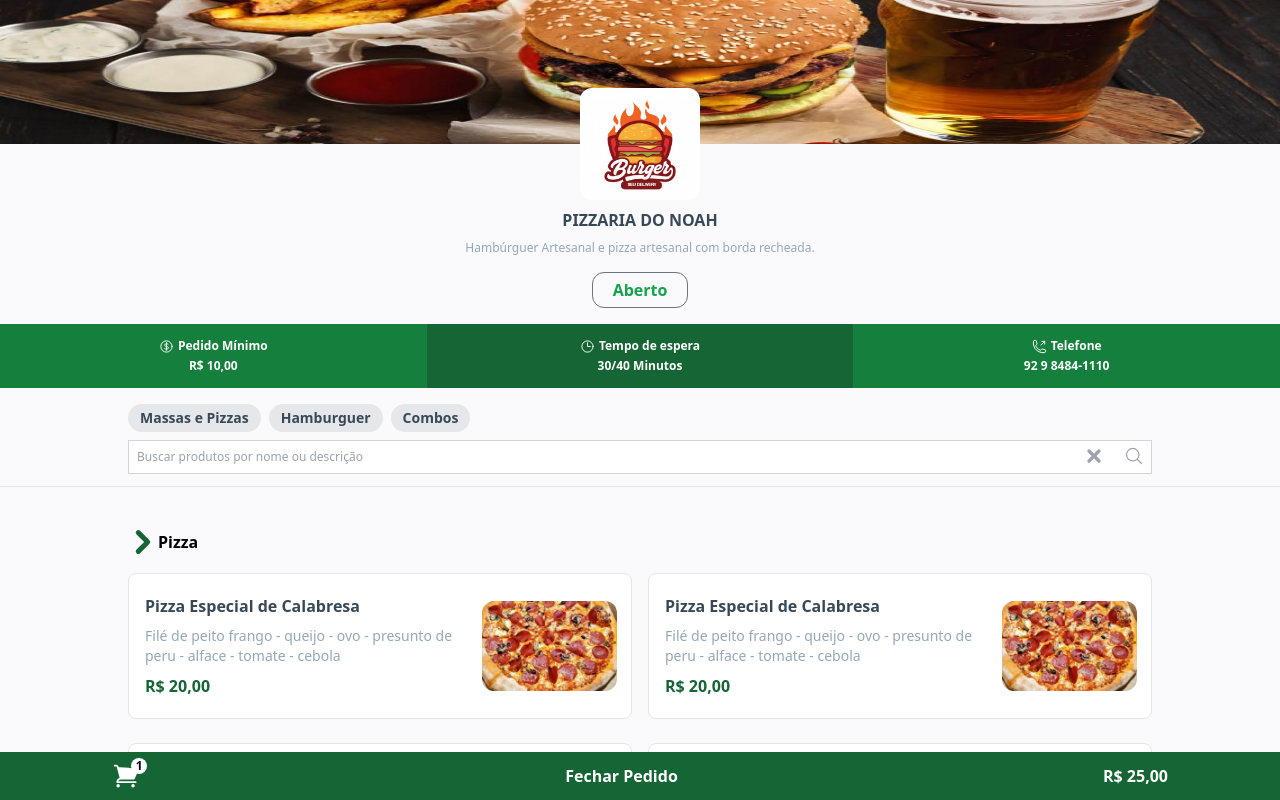
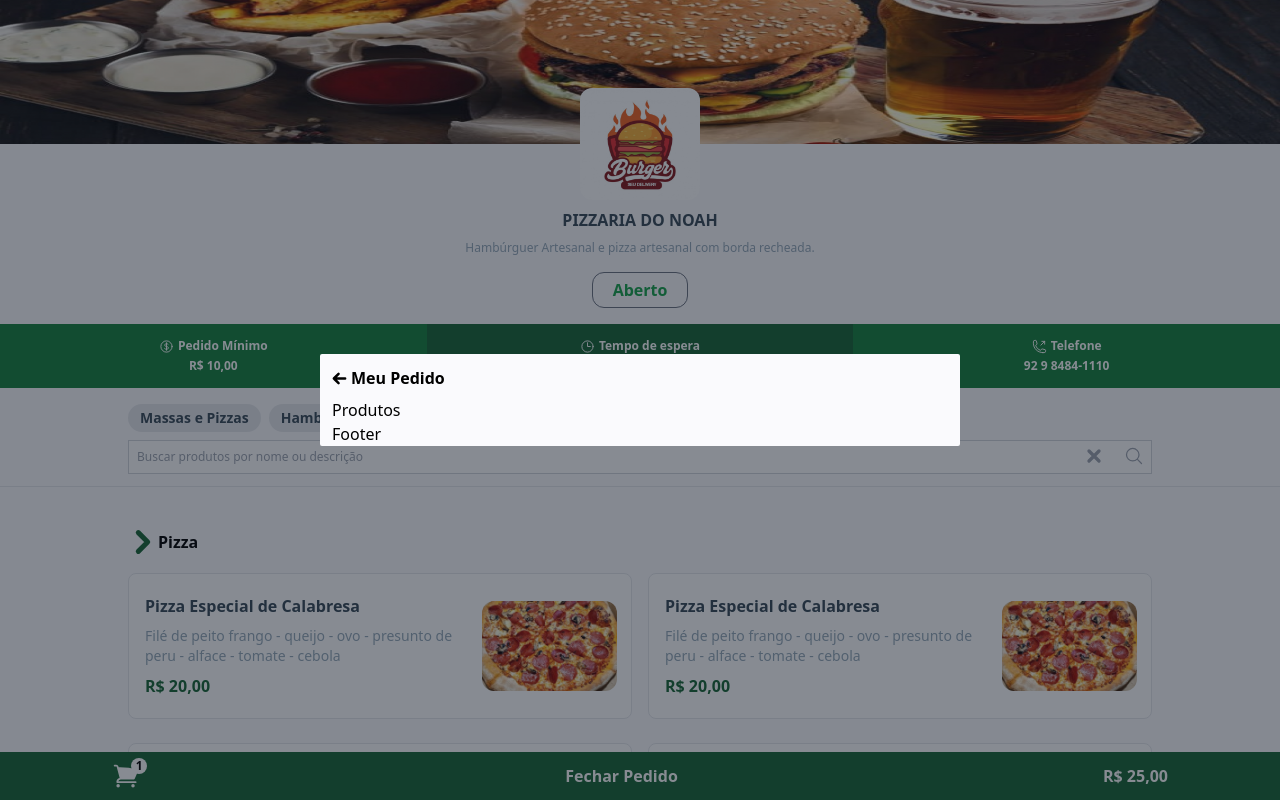
Before and after one commit to devfilipealmeida/ordereasy-front, a Next.js app: page /cardapio in a window 1280 px wide. Shown: the top 800 px of the page. Built offline with nearby package versions, Linux system fonts and the light colour scheme.

Commit message:
inicio da modal do carrinho de compras

```diff
--- a/src/app/cardapio/components/CartBar.tsx
+++ b/src/app/cardapio/components/CartBar.tsx
@@ -1,4 +1,5 @@
 import { ShoppingCartIcon } from '@heroicons/react/24/solid'
+import { CartModal } from './CartModal'
 
 export const CartBar = () => {
     return (
@@ -28,6 +29,7 @@ export const CartBar = () => {
             <div className='flex'>
                 <p className='font-bold text-white'>R$ 25,00</p>
             </div>
+            <CartModal />
         </div>
     )
 }
--- /dev/null
+++ b/src/app/cardapio/components/CartModal.tsx
@@ -0,0 +1,17 @@
+'use client'
+
+import { Modal } from "@/components"
+
+export const CartModal = () => {
+    return (<Modal
+        title="Meu Pedido"
+        open={true}
+        updateModalState={() => {}}
+        content={
+            <section className="px-3">Produtos</section>
+        }
+        footerContent={
+            <div className="px-3">Footer</div>
+        }
+    />)
+}
```
